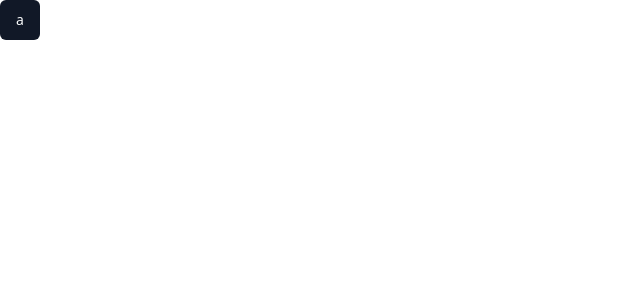
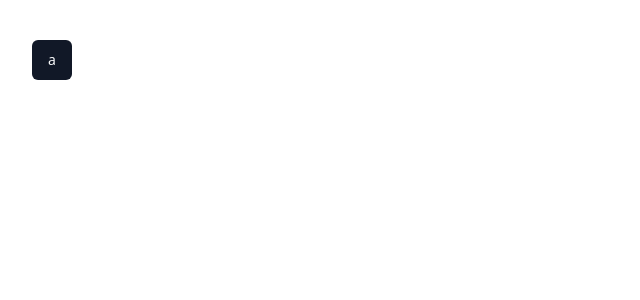
Before and after one commit to shouta0715/zenn-playground, a Next.js app: page / in a window 1280 px wide. Shown: the top 300 px of the page, without its empty margins (0-640 px from the left). Built offline with nearby package versions, Linux system fonts and the light colour scheme.

Commit message:
add: layout

```diff
--- a/src/app/layout.tsx
+++ b/src/app/layout.tsx
@@ -19,7 +19,7 @@ type RootLayoutProps = Readonly<{
 
 export default function RootLayout({ children }: RootLayoutProps) {
   return (
-    <html lang="en" suppressHydrationWarning>
+    <html lang="ja" suppressHydrationWarning>
       <head />
       <body
         className={cn(
@@ -27,7 +27,11 @@ export default function RootLayout({ children }: RootLayoutProps) {
           fontSans.variable
         )}
       >
-        {children}
+        <div className="flex min-h-screen flex-col">
+          <div className="mx-auto flex size-full max-w-7xl flex-1 items-start gap-x-8 px-4 py-10 sm:px-6 lg:px-8">
+            <main className="flex-1">{children}</main>
+          </div>
+        </div>
       </body>
     </html>
   );
```
